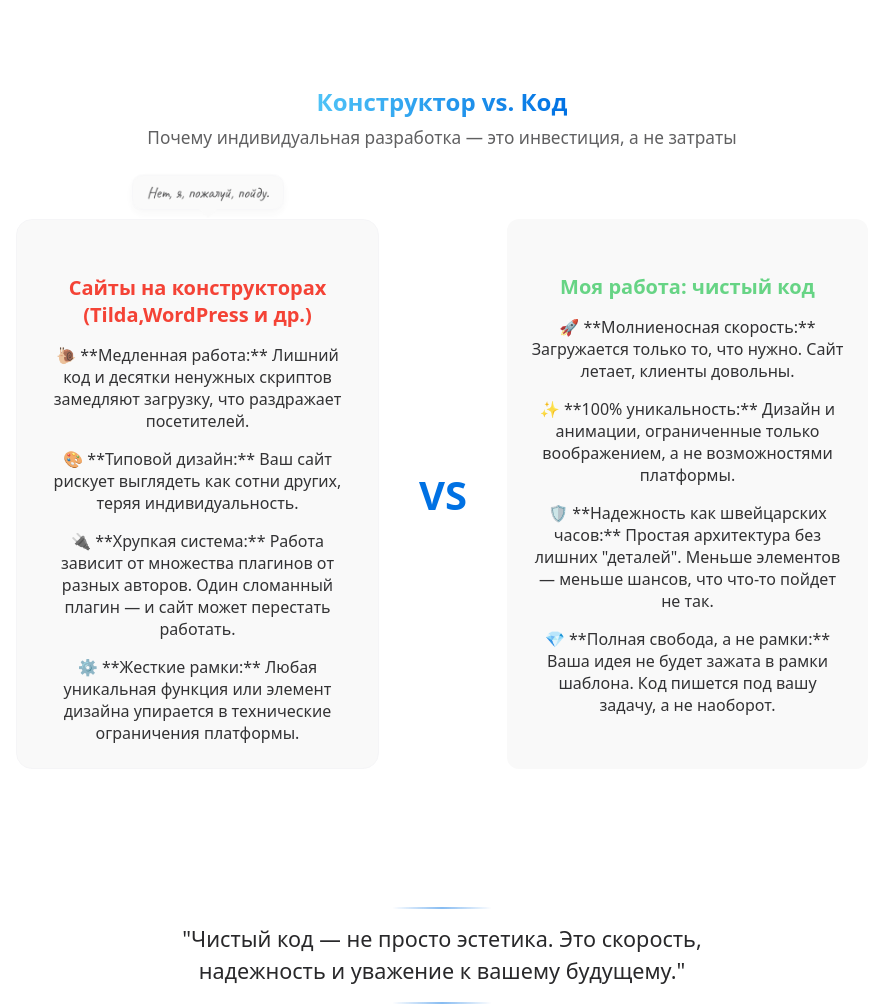
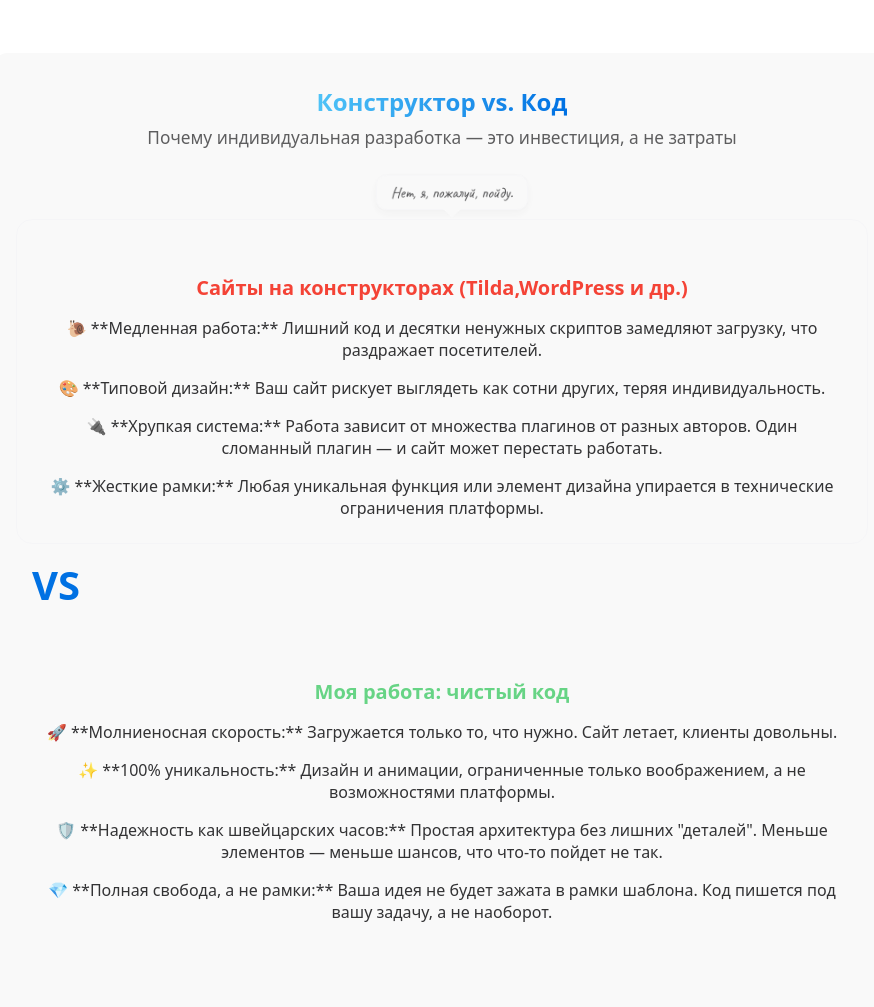
Before and after one commit to Leskort/enigma, a plain HTML site: page index.html in a window 1280 px wide. Shown: the part 1687-2694 px from the top of the page, without its empty margins (198-1072 px from the left). Drawn offline with Linux system fonts and the light colour scheme.

Commit message:
allimsffа

```diff
--- a/style.css
+++ b/style.css
@@ -880,10 +880,20 @@ body.menu-open .burger { display: none !important; }
   border-radius: 2px;
 }
 .code-vs-constructor {
+  position: relative;
+  z-index: 1;
   max-width: 900px;
   margin: 56px auto;
   padding: 32px 24px;
   text-align: center;
+}
+.code-vs-constructor::before {
+  content: '';
+  position: absolute;
+  inset: 0;
+  background: var(--color-card-hover);
+  border-radius: 16px;
+  z-index: 0;
 }
 .code-vs-constructor .subtitle {
   font-size: 1.08rem;
@@ -914,13 +924,8 @@ body.menu-open .burger { display: none !important; }
   from { opacity: 0; transform: rotate(15deg) scale(0.5); }
   to { opacity: 1; transform: rotate(5deg) scale(1); }
 }
-.comparison-container {
-  display: flex;
-  justify-content: space-between;
-  gap: 24px;
-  margin-bottom: 64px;
-  align-items: stretch;
-  will-change: auto !important;
+.comparison-container, .column {
+  background: transparent !important;
   box-shadow: none !important;
 }
 .comparison-vs {
@@ -942,13 +947,11 @@ body.menu-open .burger { display: none !important; }
 .column {
   flex: 1;
   padding: 24px;
-  background: var(--color-card-hover);
   border-radius: 16px;
   border: 1px solid var(--color-divider);
   transition: box-shadow 0.3s;
   will-change: auto !important;
   backface-visibility: hidden;
-  box-shadow: none !important;
 }
 .column h3 {
   font-size: 1.25rem;
```
